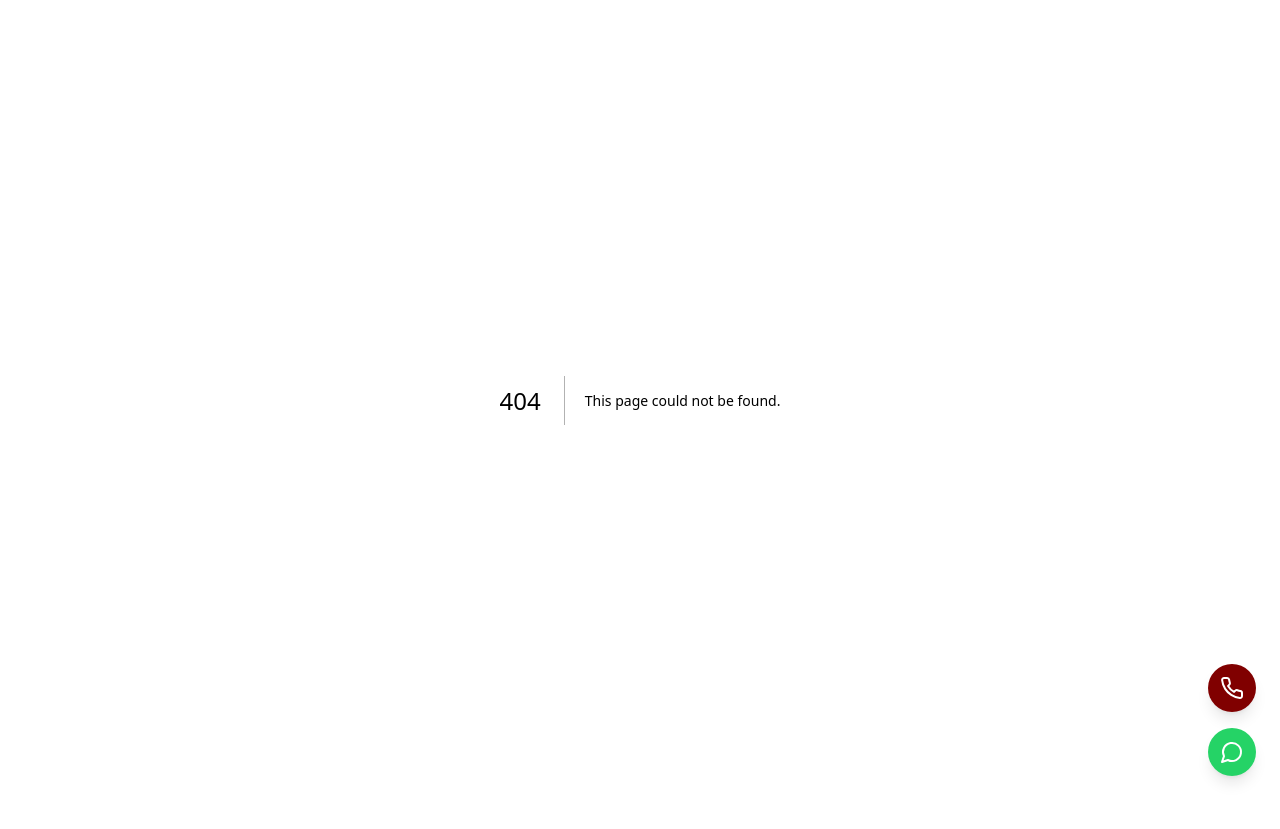
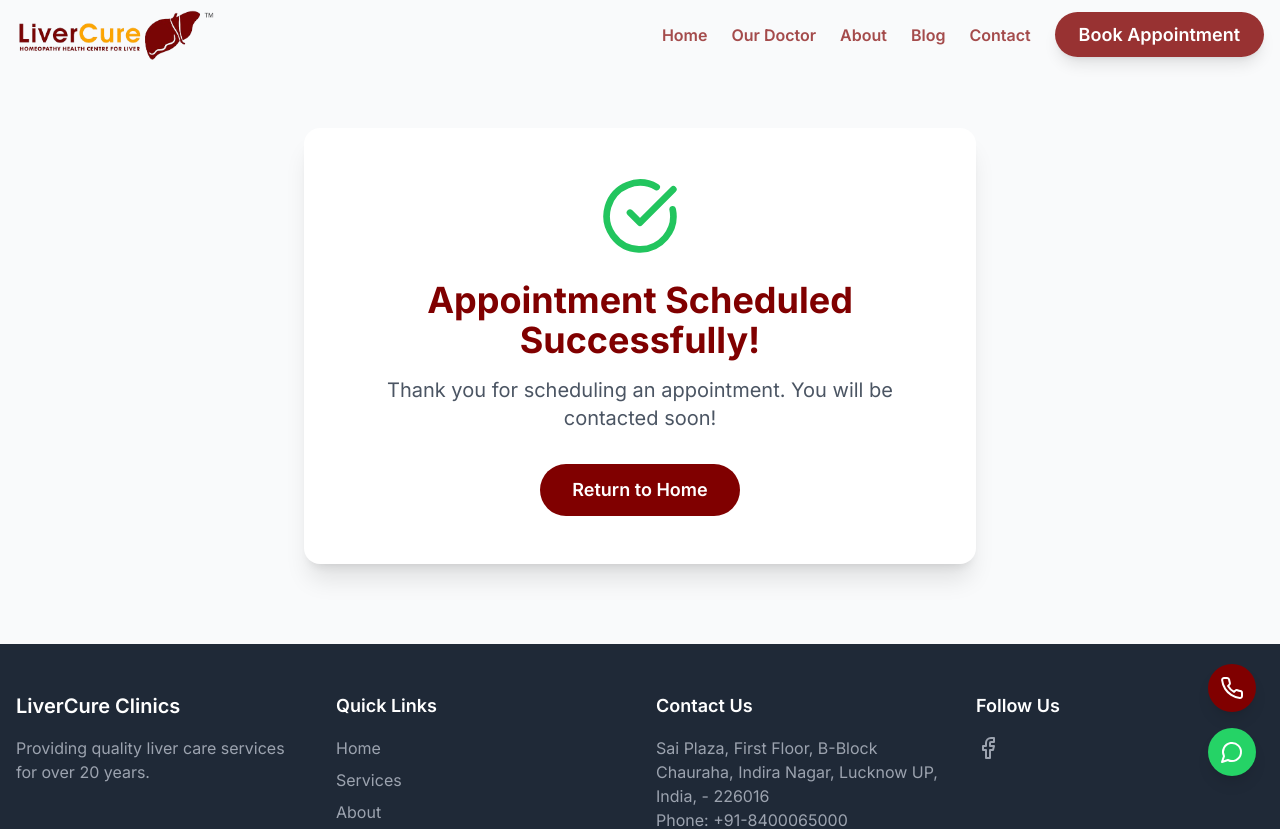
Before and after one commit to aryan456as/lcwebstatic, a Next.js app: page /thank-you in a window 1280 px wide. Before the commit this address had no page. Shown: the top 829 px of the page. Before the commit the page ends 800 px from the top, so only its background shows below. Built offline with nearby package versions, Linux system fonts and the light colour scheme.

Commit message:
added payments

```diff
--- a/app/book-appointment/page.tsx
+++ b/app/book-appointment/page.tsx
@@ -7,6 +7,9 @@ import Footer from "../../components/Footer";
 import { Calendar, Clock, User, Phone, Mail, MessageSquare, ChevronRight, ChevronLeft, ChevronDown } from 'lucide-react';
 import ReactDatePicker from "react-datepicker";
 import "react-datepicker/dist/react-datepicker.css";
+import Link from 'next/link'
+
+
 
 
 const customDatePickerStyles = `
@@ -333,12 +336,35 @@ export default function BookAppointment() {
 {isSuccess && (
   <motion.div
     key="success"
-    initial={{ opacity: 0 }}
-    animate={{ opacity: 1 }}
-    className="space-y-6 text-center"
+    initial={{ opacity: 0, y: 20 }}
+    animate={{ opacity: 1, y: 0 }}
+    exit={{ opacity: 0, y: -20 }}
+    transition={{ duration: 0.5 }}
+    className="mt-8 p-6 bg-green-50 border border-green-200 rounded-2xl shadow-lg"
   >
-    <h2 className="text-3xl font-bold text-[#FFA500] mb-8">Appointment Submitted Successfully!</h2>
-    <p className="text-lg">Thank you for scheduling an appointment. You will be contacted soon!</p>
+    <motion.div
+      initial={{ scale: 0 }}
+      animate={{ scale: 1 }}
+      transition={{ delay: 0.2, type: "spring", stiffness: 200, damping: 10 }}
+      className="w-16 h-16 mx-auto mb-4 bg-green-100 rounded-full flex items-center justify-center"
+    >
+      <svg className="w-8 h-8 text-green-500" fill="none" stroke="currentColor" viewBox="0 0 24 24" xmlns="http://www.w3.org/2000/svg">
+        <path strokeLinecap="round" strokeLinejoin="round" strokeWidth={2} d="M5 13l4 4L19 7" />
+      </svg>
+    </motion.div>
+    <h3 className="text-xl font-semibold text-green-800 mb-2">Appointment Request Submitted Successfully!</h3>
+    <p className="text-green-600 mb-6">Your appointment request has been submitted. Please proceed to payment to confirm.</p>
+    <div className="flex justify-center">
+            <Link
+              href="/payment"
+              className="inline-flex items-center justify-center bg-[#800000] text-white px-8 py-3 rounded-full text-lg font-semibold hover:bg-[#FFA500] transition-all duration-300 transform hover:scale-105 focus:outline-none focus:ring-2 focus:ring-[#800000] focus:ring-opacity-50"
+            >
+      <span>Proceed to Payment</span>
+      <svg className="w-5 h-5 ml-2" fill="none" stroke="currentColor" viewBox="0 0 24 24" xmlns="http://www.w3.org/2000/svg">
+        <path strokeLinecap="round" strokeLinejoin="round" strokeWidth={2} d="M14 5l7 7m0 0l-7 7m7-7H3" />
+      </svg>
+    </Link>
+    </div>
   </motion.div>
 )}
 
--- /dev/null
+++ b/app/payment/page.tsx
@@ -0,0 +1,71 @@
+"use client"
+
+import { useEffect } from 'react';
+import Header from '../../components/Header'; // Adjust the import path as needed
+import Footer from '../../components/Footer'; // Adjust the import path as needed
+import { motion } from 'framer-motion';
+import { CreditCard, Shield } from 'lucide-react';
+
+const PaymentPage = () => {
+  useEffect(() => {
+    const styleElement = document.createElement('style');
+    document.head.appendChild(styleElement);
+    const Form = document.getElementById('donateForm');
+
+    // Load Razorpay Payment Button Script
+    const existingScript = Form.querySelector(
+        "script[src='https://checkout.razorpay.com/v1/payment-button.js']"
+      );
+      if (!existingScript) {
+    const Script = document.createElement('script');
+    Script.setAttribute('src', 'https://checkout.razorpay.com/v1/payment-button.js');
+    Script.setAttribute('data-payment_button_id', 'pl_Pka1duLyl1ufbr'); // Replace with actual ID
+
+
+    if (Form) {
+      Form.appendChild(Script);
+    }
+      }
+    // Cleanup function
+    return () => {
+      document.head.removeChild(styleElement);
+    };
+  }, []);
+
+  return (
+    <main className="min-h-screen bg-gray-50">
+      <Header />
+      <section className="pt-32 pb-20 px-4">
+        <motion.div
+          initial={{ opacity: 0, y: 20 }}
+          animate={{ opacity: 1, y: 0 }}
+          transition={{ duration: 0.5 }}
+          className="bg-white shadow-xl rounded-3xl p-8 w-full max-w-md mx-auto border border-gray-200"
+        >
+          <div className="flex items-center justify-center mb-8">
+            <CreditCard className="w-10 h-10 text-[#800000] mr-3" />
+            <h2 className="text-3xl font-bold text-[#800000]">Secure Payment</h2>
+          </div>
+          <div className="bg-[#FFA500]/10 p-4 rounded-xl mb-8 border border-[#FFA500]/20">
+            <div className="flex items-center justify-center text-[#800000]">
+              <Shield className="w-5 h-5 mr-2" />
+              <p className="text-sm font-medium">
+                Your transaction is protected by Razorpay
+              </p>
+            </div>
+          </div>
+          <form
+            id="donateForm"
+            className="w-full flex justify-center items-center"
+          ></form>
+          <p className="mt-6 text-center text-sm text-gray-500">
+            By proceeding, you agree to our <a href="#" className="text-[#800000] hover:underline">Terms of Service</a>
+          </p>
+        </motion.div>
+      </section>
+      <Footer />
+    </main>
+  );
+};
+
+export default PaymentPage;
--- /dev/null
+++ b/app/thank-you/page.tsx
@@ -0,0 +1,43 @@
+'use client'
+
+import { motion } from 'framer-motion'
+import Header from "../../components/Header"
+import Footer from "../../components/Footer"
+import Link from 'next/link'
+import { CheckCircle } from 'lucide-react'
+
+export default function ThankYouPage() {
+  return (
+    <main className="min-h-screen bg-gray-50">
+      <Header />
+      <section className="pt-32 pb-20">
+        <div className="container mx-auto px-4">
+          <motion.div
+            className="max-w-2xl mx-auto bg-white rounded-2xl shadow-xl p-8 md:p-12 text-center"
+            initial={{ opacity: 0, y: 20 }}
+            animate={{ opacity: 1, y: 0 }}
+            transition={{ duration: 0.5 }}
+          >
+            <CheckCircle className="w-20 h-20 text-green-500 mx-auto mb-6" />
+            <h1 className="text-3xl md:text-4xl font-bold text-[#800000] mb-4">
+              Appointment Scheduled Successfully!
+            </h1>
+            <p className="text-xl text-gray-600 mb-8">
+              Thank you for scheduling an appointment. You will be contacted soon!
+            </p>
+            <Link href="/">
+              <motion.button
+                className="bg-[#800000] text-white px-8 py-3 rounded-full text-lg font-semibold hover:bg-[#FFA500] transition-colors"
+                whileHover={{ scale: 1.05 }}
+                whileTap={{ scale: 0.95 }}
+              >
+                Return to Home
+              </motion.button>
+            </Link>
+          </motion.div>
+        </div>
+      </section>
+      <Footer />
+    </main>
+  )
+}
```
